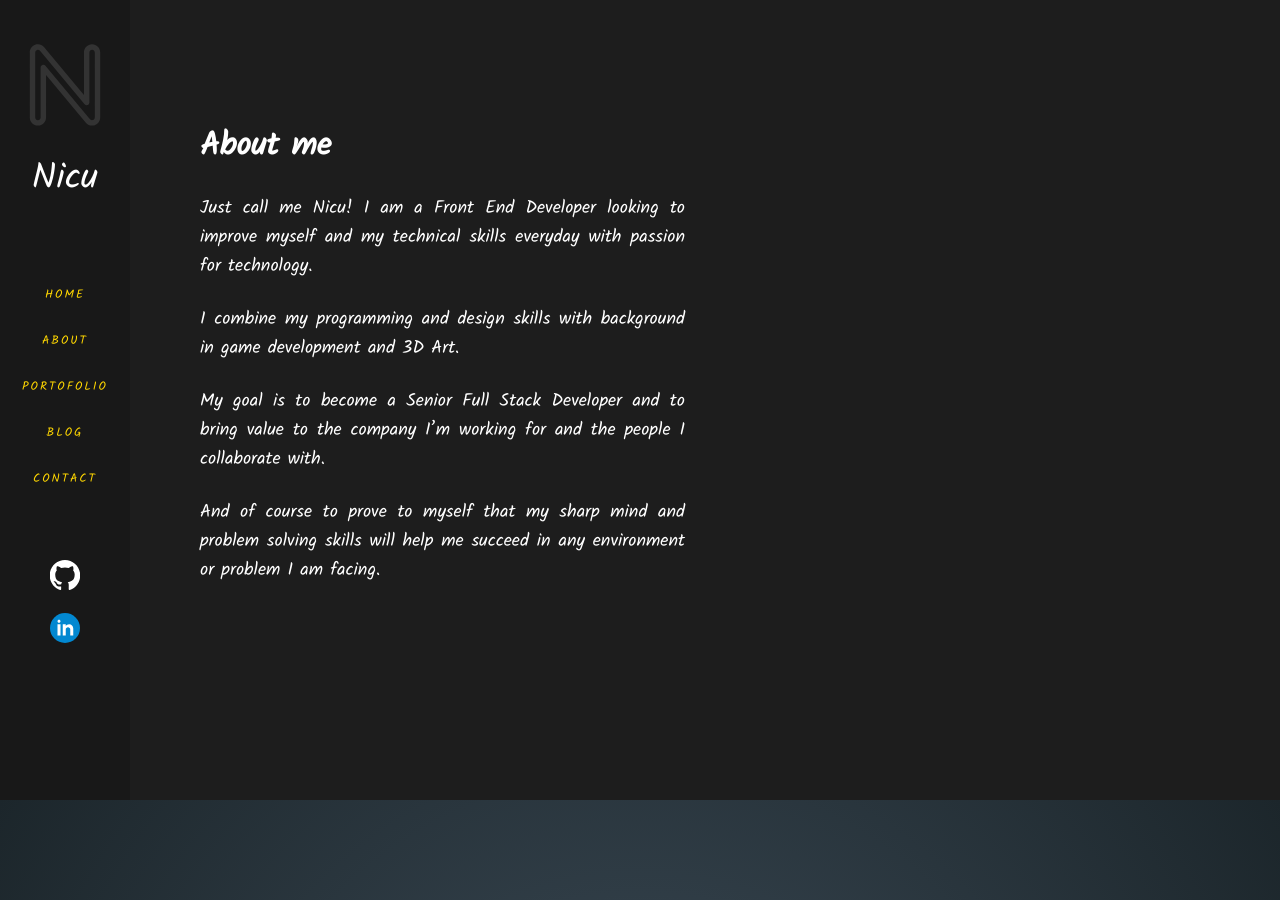
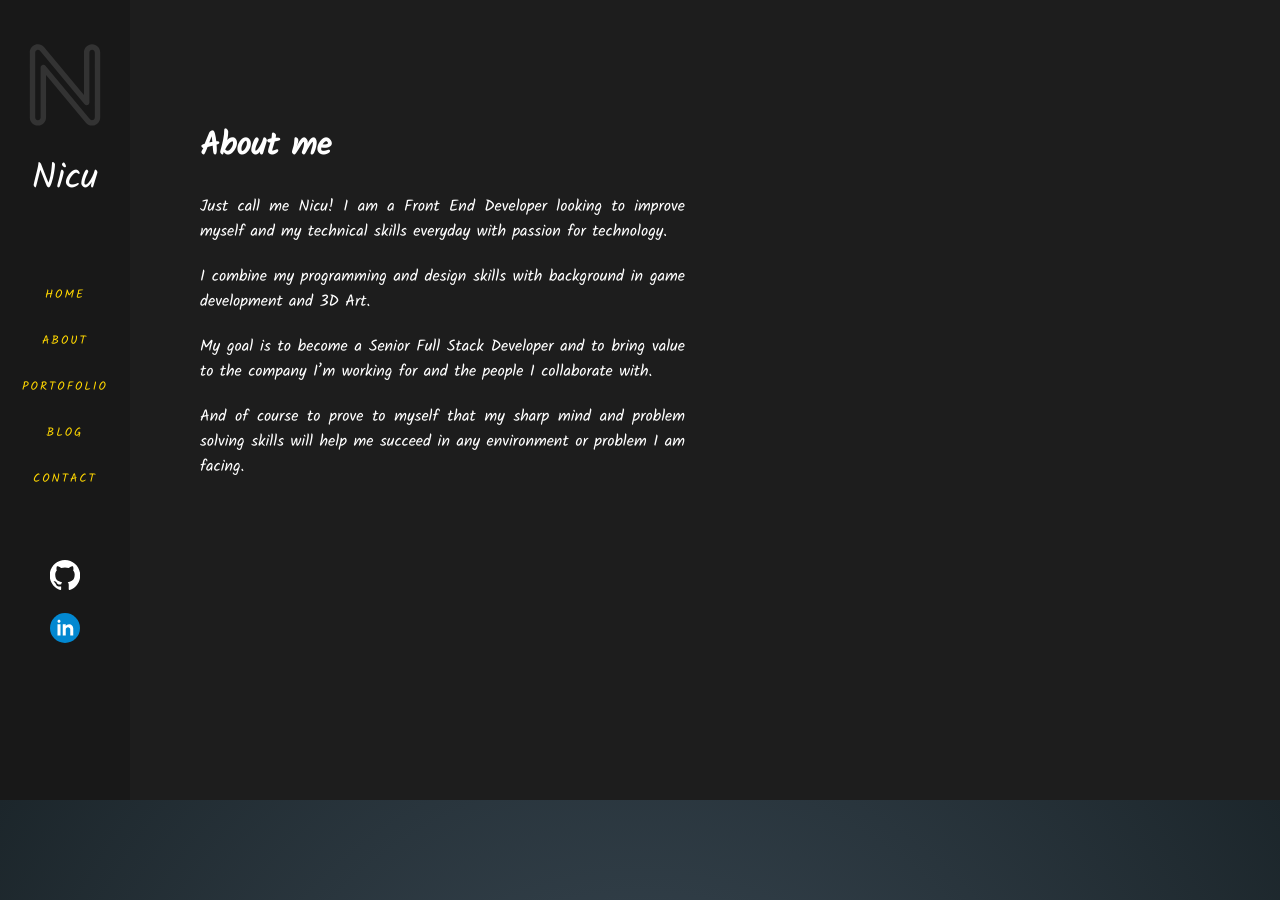
Before and after one commit to IoghiStudio/portfolio-website, a React (Create React App) app: page /#/about in a window 1280 px wide. Shown: the top 900 px of the page. Built offline with nearby package versions, Linux system fonts and the light colour scheme.

Commit message:
about page update

```diff
--- a/src/components/About/About.scss
+++ b/src/components/About/About.scss
@@ -27,11 +27,11 @@
 
   &__text {
     text-align: justify;
-    font-size: 18px;
+    font-size: 16px;
   }
 
   &__span {
     display: block;
-    padding-bottom: 24px;
+    padding-bottom: 20px;
   }
 }
```
